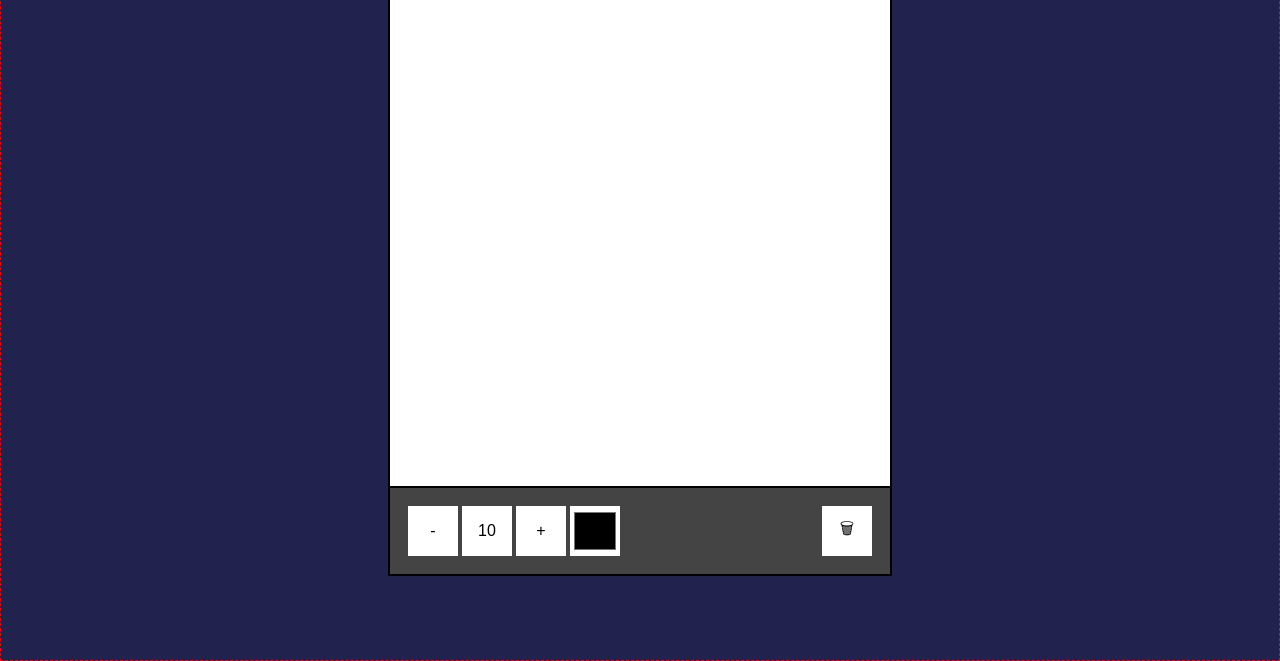
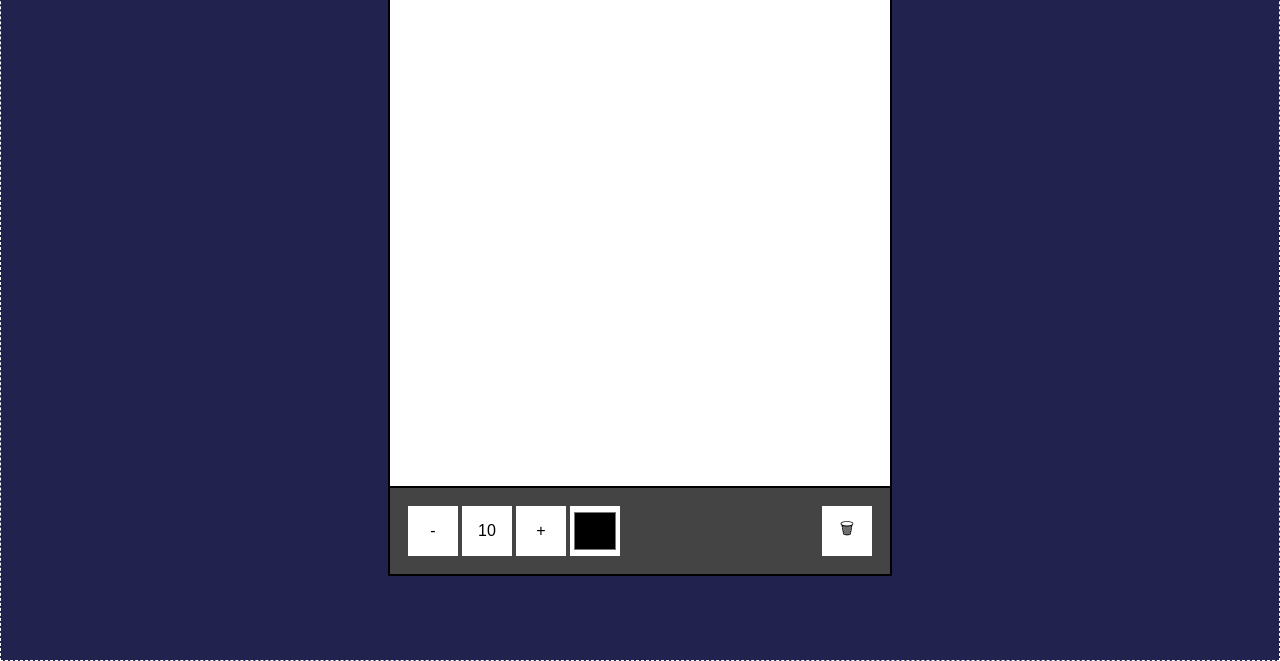
Before and after one commit to JFlowe6/DrawingApp, a plain HTML site: page index.html in a window 1280 px wide. Shown: the part 139-800 px from the top of the page. Drawn offline with Linux system fonts and the light colour scheme.

Commit message:
a border to see if the changes have been implemented

```diff
--- a/styles.css
+++ b/styles.css
@@ -13,7 +13,7 @@ body{
     margin: 0;
     min-height: 100vh;
     color: #ffffff;
-    border: 1px dashed red;
+    border: 1px dashed white;
 }
 
 canvas{
```
